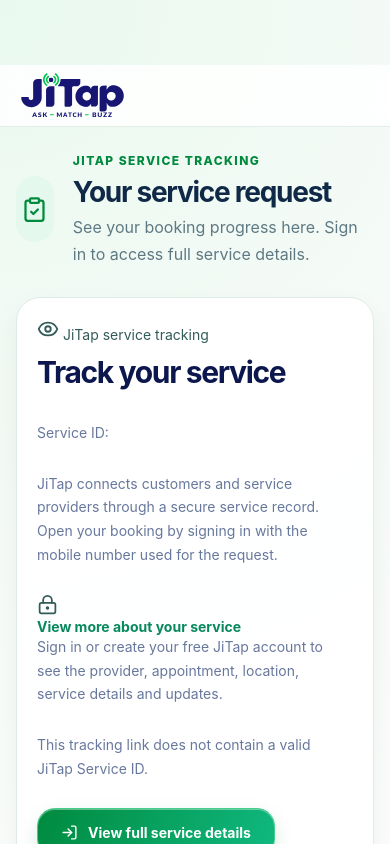
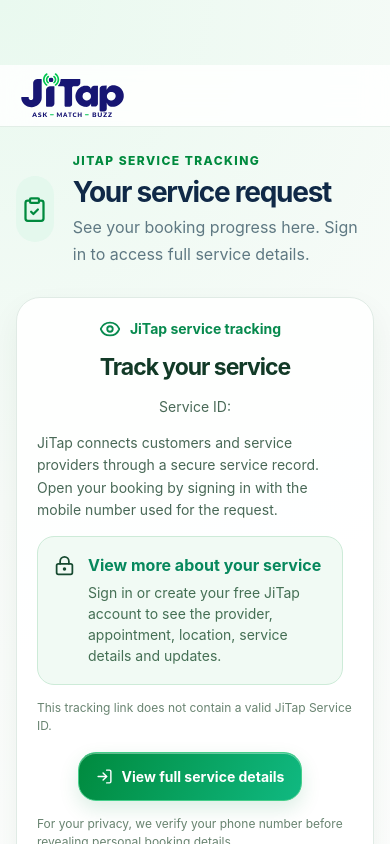
Before and after one commit to Jitap/jitapwebsite, a Next.js app: page /track in a window 390 px wide. Shown: the top 844 px of the page. Built offline with nearby package versions, Linux system fonts and the light colour scheme; no server answers.

Commit message:
Style minimal mobile tracking landing with secure sign-in conversion CTA

```diff
--- a/src/app/track/tracking-green.css
+++ b/src/app/track/tracking-green.css
@@ -13,3 +13,15 @@ body:has(.jt-tracking-page) #main{background:#f5faf7!important;padding:0!importa
 .jt-tracking-page .button,.jt-tracking-page .jt-tracking-action{background:linear-gradient(115deg,#008a3e,#10b981)!important;border:1px solid #45ce8a!important;color:#fff!important;border-radius:18px!important;box-shadow:0 8px 20px #008a3e24,inset 0 1px 0 #ffffff62!important;backdrop-filter:blur(12px);font-weight:750;text-decoration:none}
 .jt-tracking-page .button:hover{filter:brightness(1.04)}
 @media(max-width:480px){.jt-tracking-brand{height:62px}.jt-tracking-page .jt-account-shell{padding:24px 16px 32px!important}}
+
+.jt-tracking-acquisition{display:flex;flex-direction:column;gap:14px}
+.jt-tracking-acquisition h2{font-size:clamp(23px,4vw,30px);line-height:1.2;color:#123a27;margin:0}
+.jt-tracking-acquisition>p{line-height:1.6;margin:0;color:#496957}
+.jt-tracking-acquisition-icon{display:inline-flex;align-items:center;gap:9px;color:#078a4e;font-weight:750}
+.jt-tracking-private{display:flex;align-items:flex-start;gap:13px;border:1px solid #cdebd8;border-radius:17px;background:#f1faf4;padding:18px 16px;color:#174a30}
+.jt-tracking-private>svg{flex:none}
+.jt-tracking-private strong{font-size:16px}
+.jt-tracking-private p{font-size:14px;margin:7px 0 0;color:#446f54;line-height:1.5}
+.jt-tracking-acquisition .jt-tracking-action{display:flex;align-items:center;justify-content:center;gap:9px;padding:15px 17px;margin-top:3px}
+.jt-tracking-page .jt-tracking-muted{font-size:12px;color:#698471;line-height:1.5}
+.jt-tracking-discover{text-align:center;display:block;padding:9px;color:#087d45;font-weight:700;text-decoration:underline;text-underline-offset:4px}
```
